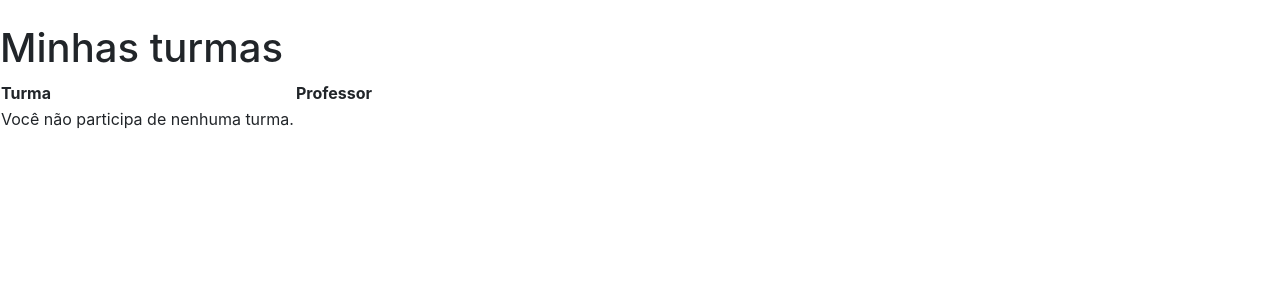
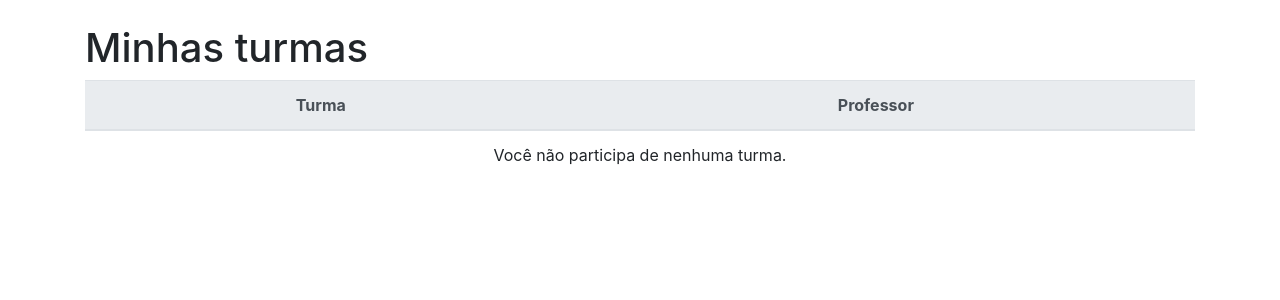
Before and after one commit to lfnd0/T_Fail, a Django app: page /estudantes/ in a window 1280 px wide. Shown: the part 56-356 px from the top of the page. Run offline with Django 3.2, Linux system fonts and the light colour scheme; tables that the repository leaves empty hold one stand-in row (values such as "Sample post"); some libraries are stand-ins or nearby versions.

Commit message:
Personalização turma-estudante :heavy_check__mark:

```diff
--- a/turmas/templates/usuario/estudantes/listar_turmas_estudante.html
+++ b/turmas/templates/usuario/estudantes/listar_turmas_estudante.html
@@ -1,22 +1,28 @@
 {% extends 'base.html' %}
+
+{% block title %}Turmas{% endblock %}
 {% block content %}
+<div class="container">
     <h1>Minhas turmas</h1>
-<table>
-    <thead>
-        <th>Turma</th>
-        <th>Professor</th>
+    <table class="table mb-0">
+        <thead class="thead-light">
+            <tr>
+                <th class="text-center">Turma</th>
+                <th class="text-center">Professor</th>
+            </tr>
         </thead>
         {% for turma in turmas %}
         <tbody>
             <tr>
-            <td>{{ turma.nome }}</td>
-            <td>{{ turma.professor }}</td>
+                <td class="text-center">{{ turma.nome }}</td>
+                <td class="text-center">{{ turma.professor }}</td>
             </tr>
             {% empty %}
             <tr>
-            <td>Você não participa de nenhuma turma.</td>
+                <td class="text-center" colspan="2">Você não participa de nenhuma turma.</td>
             </tr>
             {% endfor %}
         </tbody>
     </table>
+</div>
 {% endblock %}
```
Lines whose indentation alone changed are shown as unchanged.
